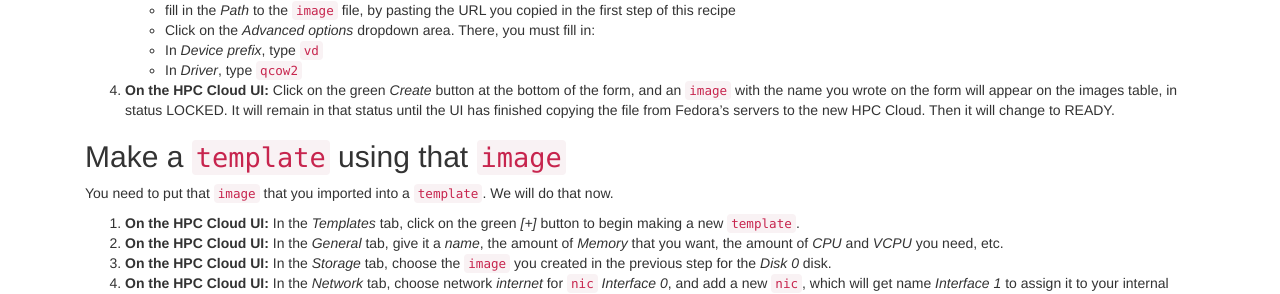
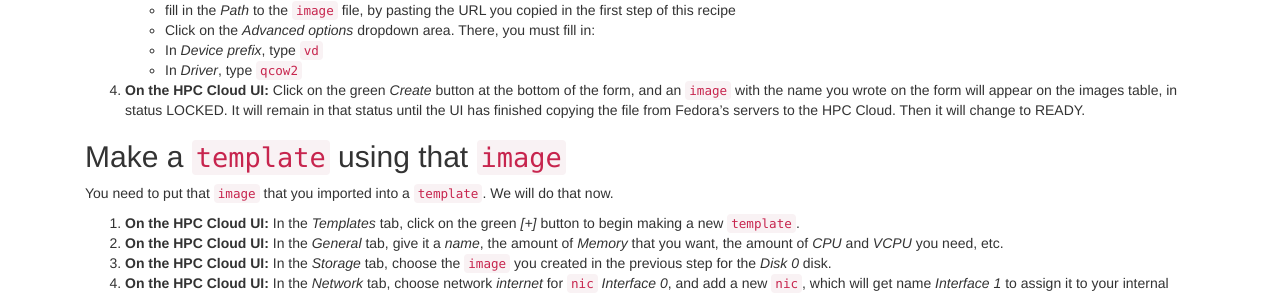
Before and after one commit to sara-nl/clouddocs, a Jekyll site: the page built from vm-scratch-fedora-cloud.markdown, in a window 1280 px wide and 1286 px high. Shown: the part 578-872 px from the top of the window. Built offline with Jekyll 4.4.1, drawn with Linux system fonts in a browser that asks for light colours.

Commit message:
removed word new in new HPC cloud

```diff
--- a/vm-scratch-fedora-cloud.markdown
+++ b/vm-scratch-fedora-cloud.markdown
@@ -23,7 +23,7 @@ The following instructions explain how to use one of their prepared images to (a
  * Click on the _Advanced options_ dropdown area. There, you must fill in:
   * In _Device prefix_, type `vd`
   * In _Driver_, type `qcow2`
-1. **On the HPC Cloud UI:** Click on the green _Create_ button at the bottom of the form, and an `image` with the name you wrote on the form will appear on the images table, in status LOCKED. It will remain in that status until the UI has finished copying the file from Fedora's servers to the new HPC Cloud. Then it will change to READY.
+1. **On the HPC Cloud UI:** Click on the green _Create_ button at the bottom of the form, and an `image` with the name you wrote on the form will appear on the images table, in status LOCKED. It will remain in that status until the UI has finished copying the file from Fedora's servers to the HPC Cloud. Then it will change to READY.
 
 ## Make a `template` using that `image`
 
```
